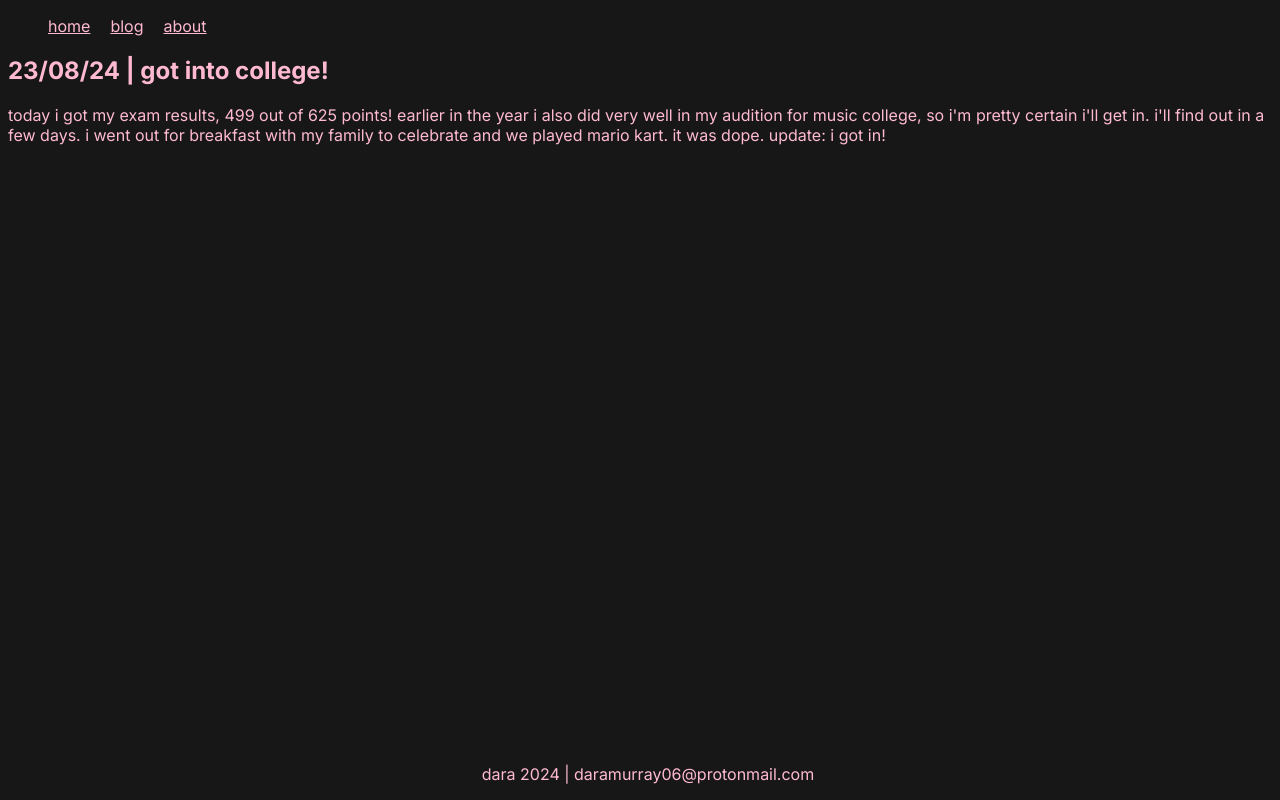
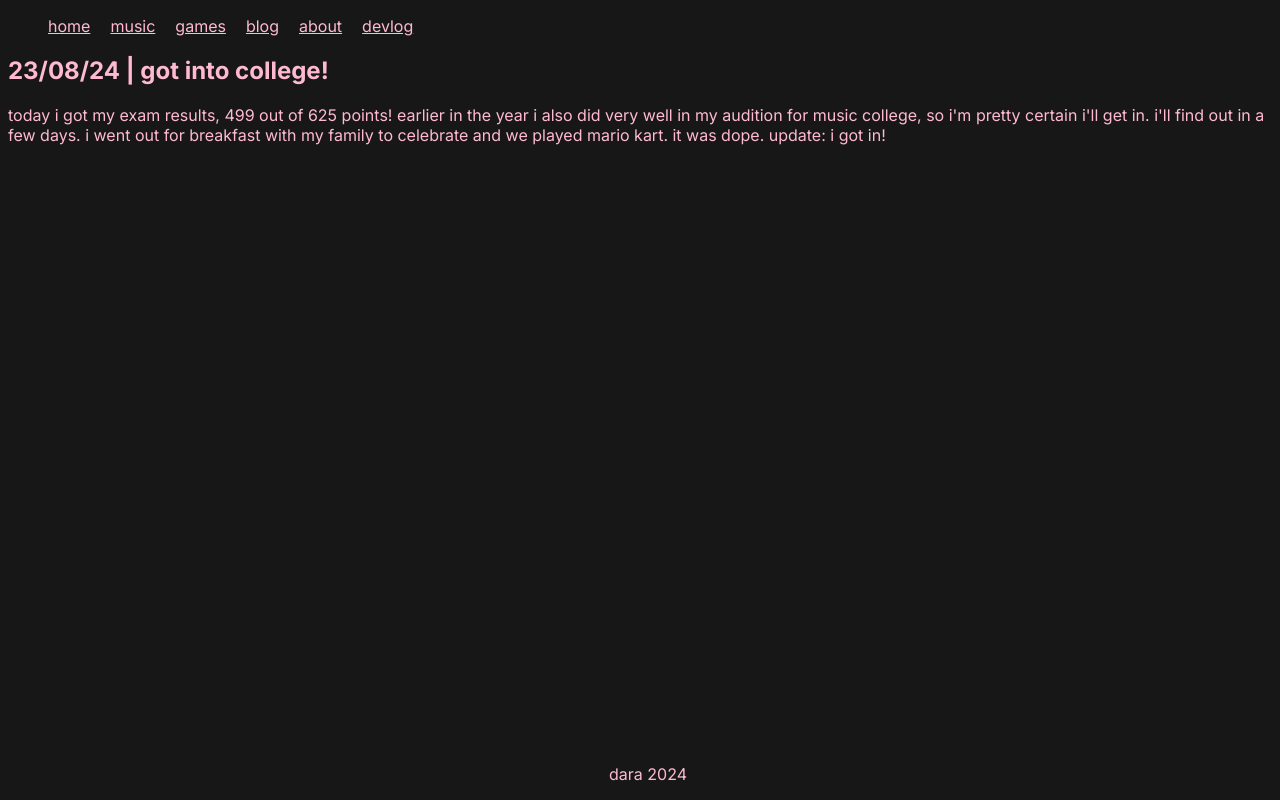
Before and after one commit to darahatestheinternet/dara-s-site, a plain HTML site: page blog.html in a window 1280 px wide. Drawn offline with Linux system fonts and the light colour scheme.

Commit message:
Add files via upload

```diff
--- a/blog.html
+++ b/blog.html
@@ -15,8 +15,11 @@
 			<nav>
 				<ul>
 					<li><a href="./index.html">home</a></li>
-					<li><a href="./blog.html">blog</a></li>
+					<li><a href="./index.html">music</a></li>
+					<li><a href="./index.html">games</a></li>
+					<li><a href="./index.html">blog</a></li>
 					<li><a href="./index.html">about</a></li>
+					<li><a href="./index.html">devlog</a></li>
 				</ul>
 			</nav>
 		</header>
@@ -27,7 +30,7 @@
 			</section>
 		</main>
 		<footer>
-			<p class="footer">dara 2024 | daramurray06@protonmail.com</p>
+			<p class="footer">dara 2024</p>
 		</footer>
 	</body>
 </html>
```
